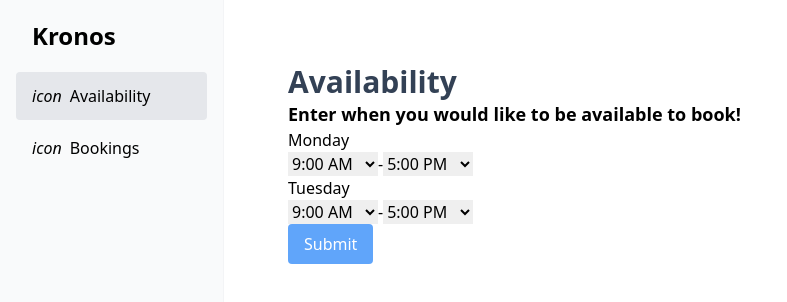
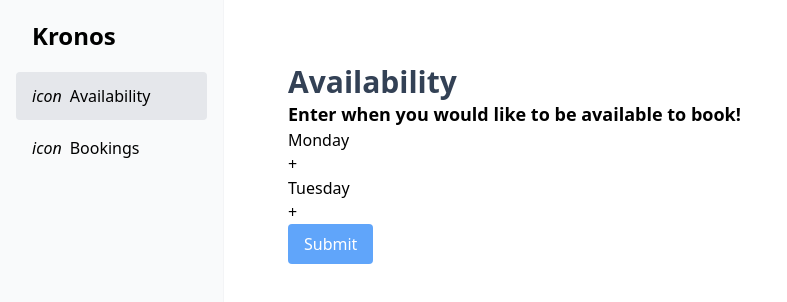
Before and after one commit to Mitchell-Moore/kronos-web, a React (Vite) app: page /availability in a window 1280 px wide. Shown: the top 302 px of the page, without its empty margins (0-787 px from the left). Built offline with nearby package versions, Linux system fonts and the light colour scheme.

Commit message:
added empty state and way to remove schedule

```diff
--- a/src/components/TimeInput.tsx
+++ b/src/components/TimeInput.tsx
@@ -27,6 +27,15 @@ const TimeInput: React.FC<TimeInputProps> = (props) => {
       : '5:00 PM'
   );
 
+  const [showTimes, setShowTimes] = useState(!!props.startTime);
+
+  if (!showTimes) {
+    return (
+      <div className="cursor-pointer" onClick={() => setShowTimes(true)}>
+        +
+      </div>
+    );
+  }
   return (
     <div className="flex flex-row">
       <div>
@@ -60,8 +69,8 @@ const TimeInput: React.FC<TimeInputProps> = (props) => {
           })}
         </select>
       </div>
-      <div>
-        <div></div>
+      <div className=" cursor-pointer" onClick={() => setShowTimes(false)}>
+        X
       </div>
     </div>
   );
```
